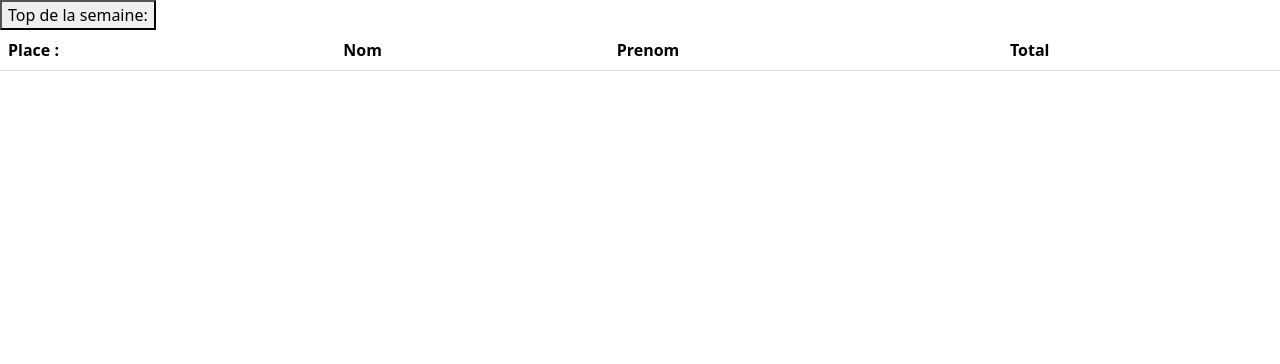
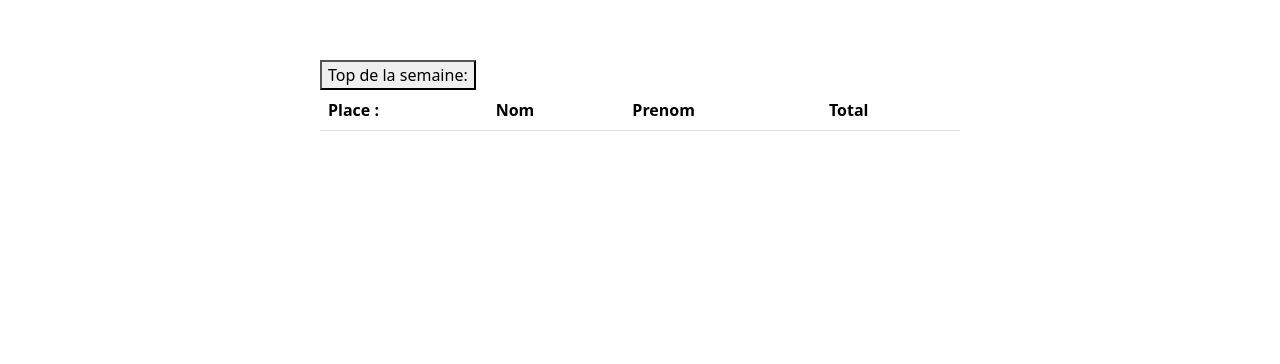
Before and after one commit to AlexandreMessuve/TP_Jurons, a PHP site: template MVC/View/balance.php in a window 1280 px wide. Shown: the part 56-420 px from the top of the page. Run offline with PHP 8.4, Linux system fonts and the light colour scheme; the template is opened without the code that fills it, so the values that code supplies are empty.

Commit message:
Maj balance.php

```diff
--- a/MVC/View/assets/css/balanceStyle.css
+++ b/MVC/View/assets/css/balanceStyle.css
@@ -2,3 +2,30 @@ footer {
     position: fixed; bottom: 0;
     width : 100%;
 }
+.contenu {  display: grid;
+    grid-template-columns: 1fr 1fr 1fr 1fr;
+    grid-template-rows: 1fr 1fr 1fr 1fr;
+    gap: 0px 0px;
+    grid-auto-flow: row;
+    grid-template-areas:
+    ". headTab headTab ."
+    ". tableau tableau ."
+    ". tableau tableau ."
+    ". . . .";
+}
+
+.tableau { grid-area: tableau; }
+
+.headTab {  display: grid;
+    grid-template-columns: 1fr 1fr 1fr;
+    grid-template-rows: 1fr 1fr 1fr;
+    gap: 0px 0px;
+    grid-auto-flow: row;
+    grid-template-areas:
+    ". . ."
+    ". . ."
+    "titre titre titre";
+    grid-area: headTab;
+}
+
+.titre { grid-area: titre; }
--- a/MVC/View/balance.php
+++ b/MVC/View/balance.php
@@ -49,8 +49,14 @@
         </div>
     </div>
 </nav>
+
+<div class="contenu">
+    <div class="headTab">
+        <div class="titre">
             <button id="btnBalanceWeek" type="button" onclick="viewTabBalance('week')">Top de la semaine: </button>
-
+        </div>
+    </div>
+    <div class="tableau">
         <table id="allTime" class="table table-striped">
             <thead class="black white-text" style="background-color: #673ab7">
             <tr>
@@ -65,6 +71,9 @@
             </tbody>
 
         </table>
+    </div>
+</div>
+
 
 
 <footer class="text-center text-white fixed-bottom" style="background-color: #673ab7">
```
Also changed, not shown: MVC/View/profil.php (+9 -15 lines). Lines whose indentation alone changed are shown as unchanged.
